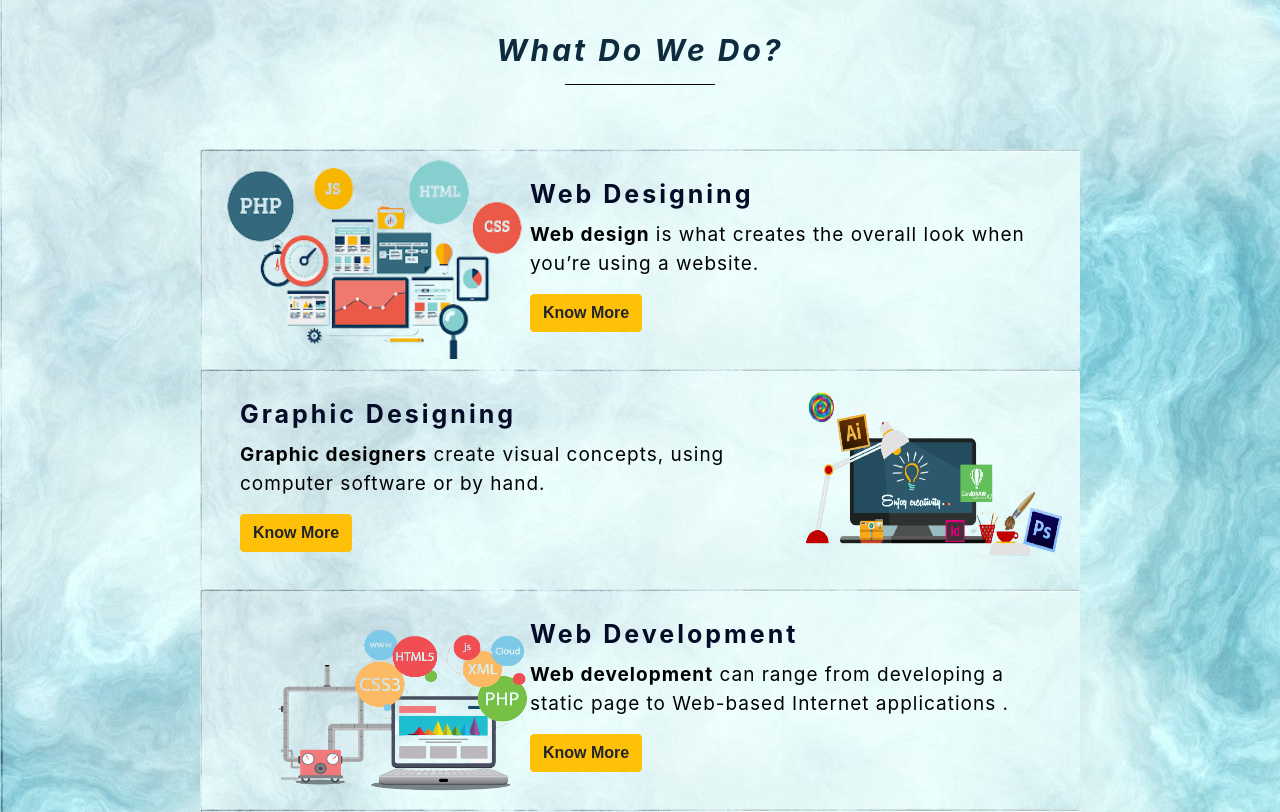
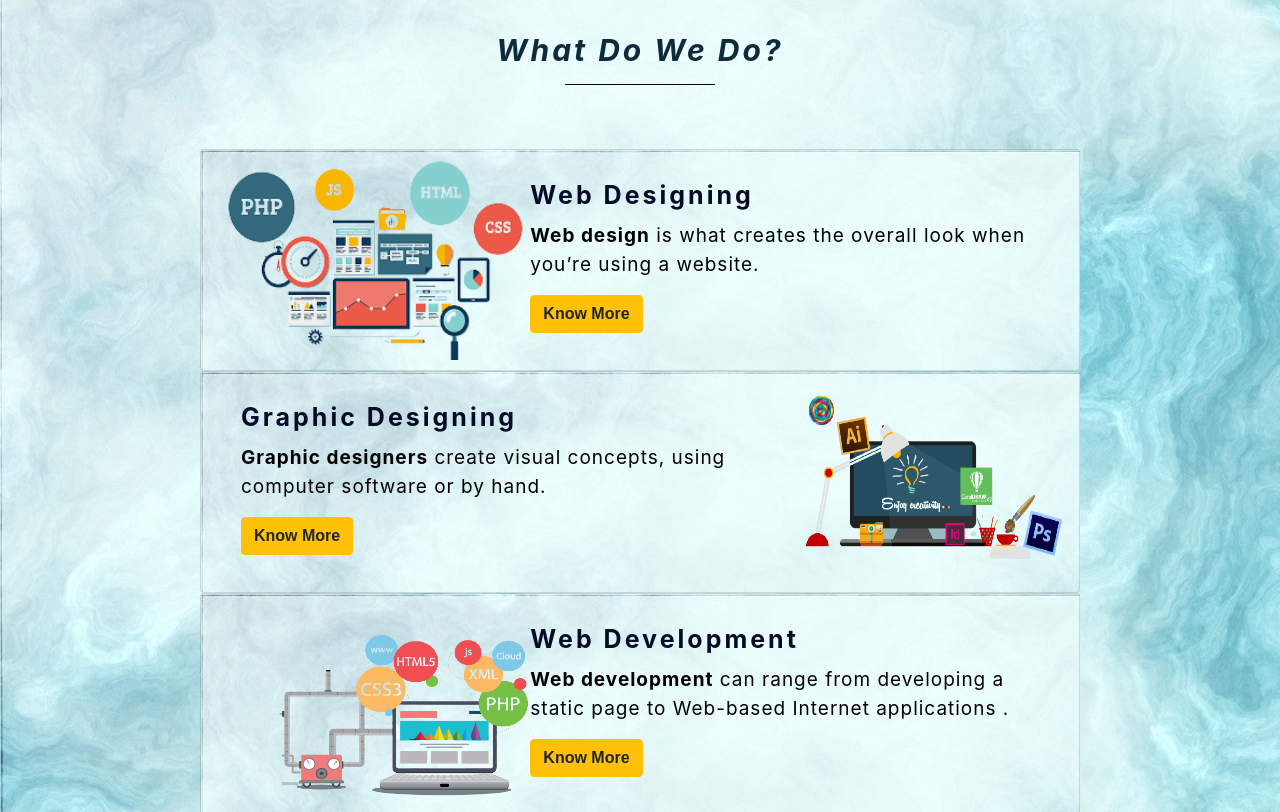
Before and after one commit to kumar-tushar/Digiweb-HTML-CSS-Bootstrap, a website: page index.html in a window 1280 px wide. Shown: the part 1288-2100 px from the top of the page. Drawn offline with nearby package versions, Linux system fonts and the light colour scheme; a web font is replaced by a local one.

Commit message:
Update index-style.css

```diff
--- a/index-style.css
+++ b/index-style.css
@@ -74,8 +74,7 @@ height:470px;}
 {padding:80px 90px 80px 90px;}
 
 .card
-{padding: 10px 20px 10px 20px;
-    border:10px transparent ;}
+{padding: 10px 20px 10px 20px;}
 
 .a{color:rgba(241, 13, 13, 0.781);}
 
```
